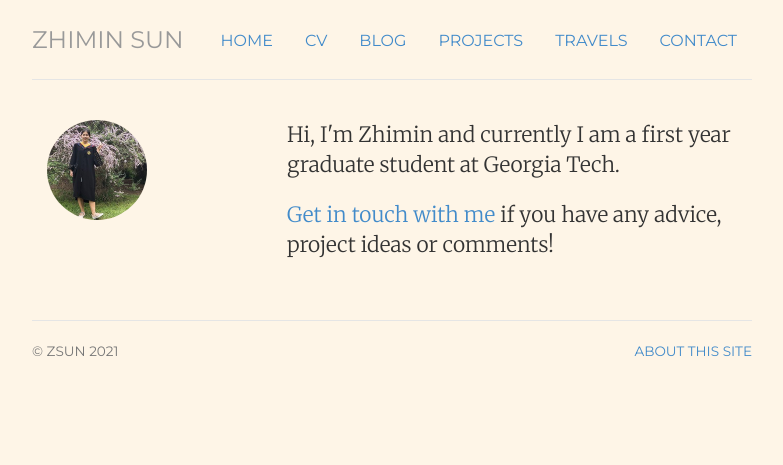
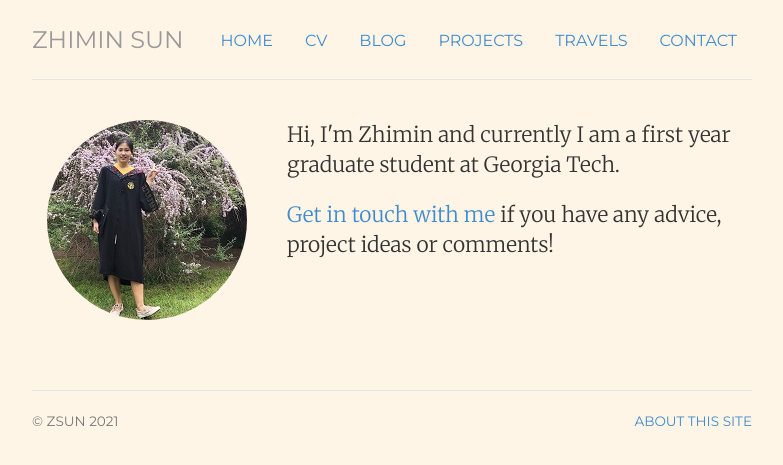
Before and after one commit to Zoe353/Zoe353.github.io, a Jekyll site: the page built from index.html, in a window 1280 px wide. Shown: the top 465 px of the page, without its empty margins (248-1031 px from the left). Built offline with Jekyll 4.4.1, drawn with Linux system fonts in a browser that asks for light colours.

```diff
--- a/css/style.css
+++ b/css/style.css
@@ -14,7 +14,7 @@
 h3.text-muted a {text-decoration: none; color: #999999; }
 h3.text-muted a:hover { text-decoration: none; color: #0088cc; }
 
-img.avatar { margin-bottom: 30px; zoom: 50%}
+img.avatar { margin-bottom: 30px;}
 
 /* Custom container */
 .container > hr { margin: 30px 0; }
```
Also changed, not shown: _projectposts/2020-10-01-project1.md (+1 -1 lines).
